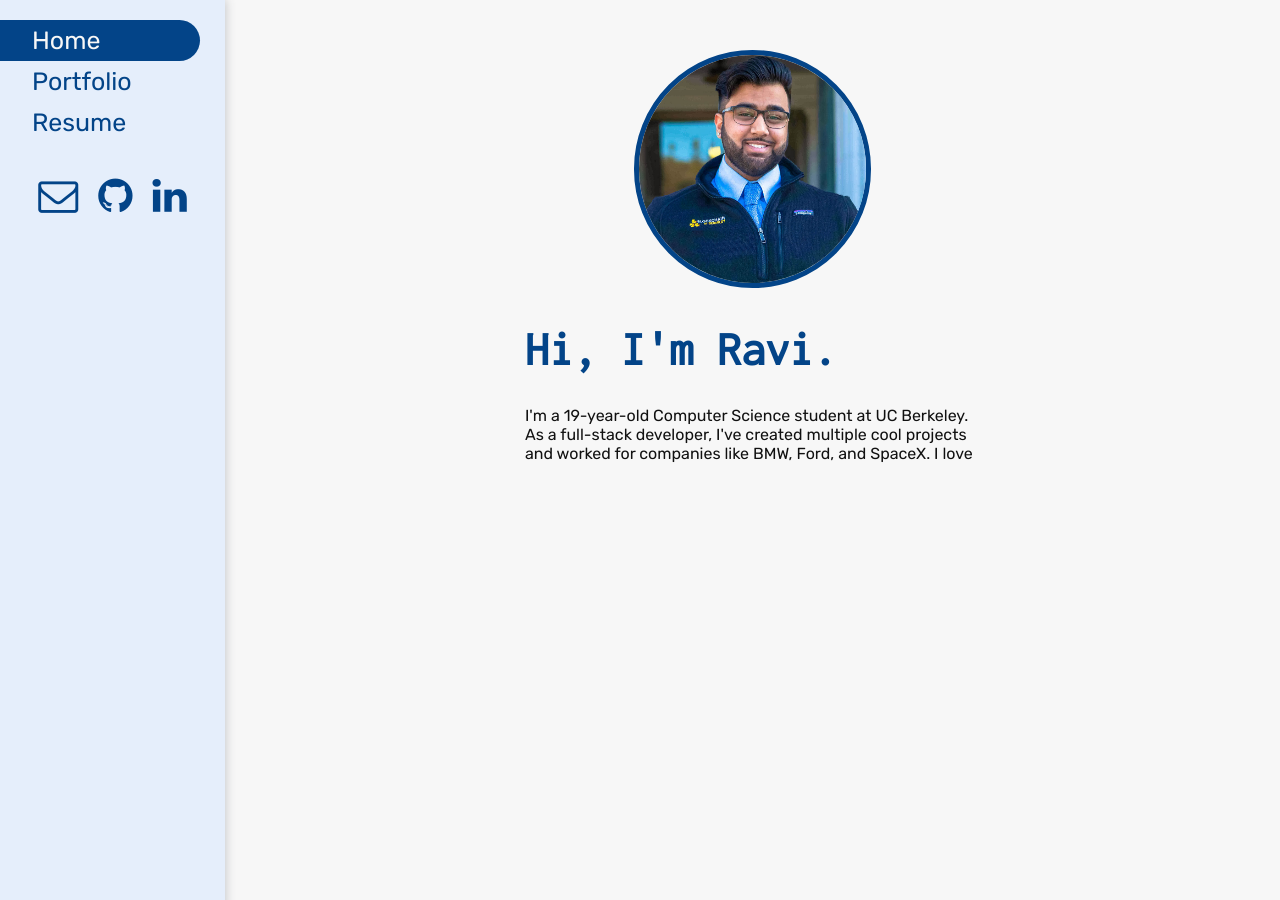
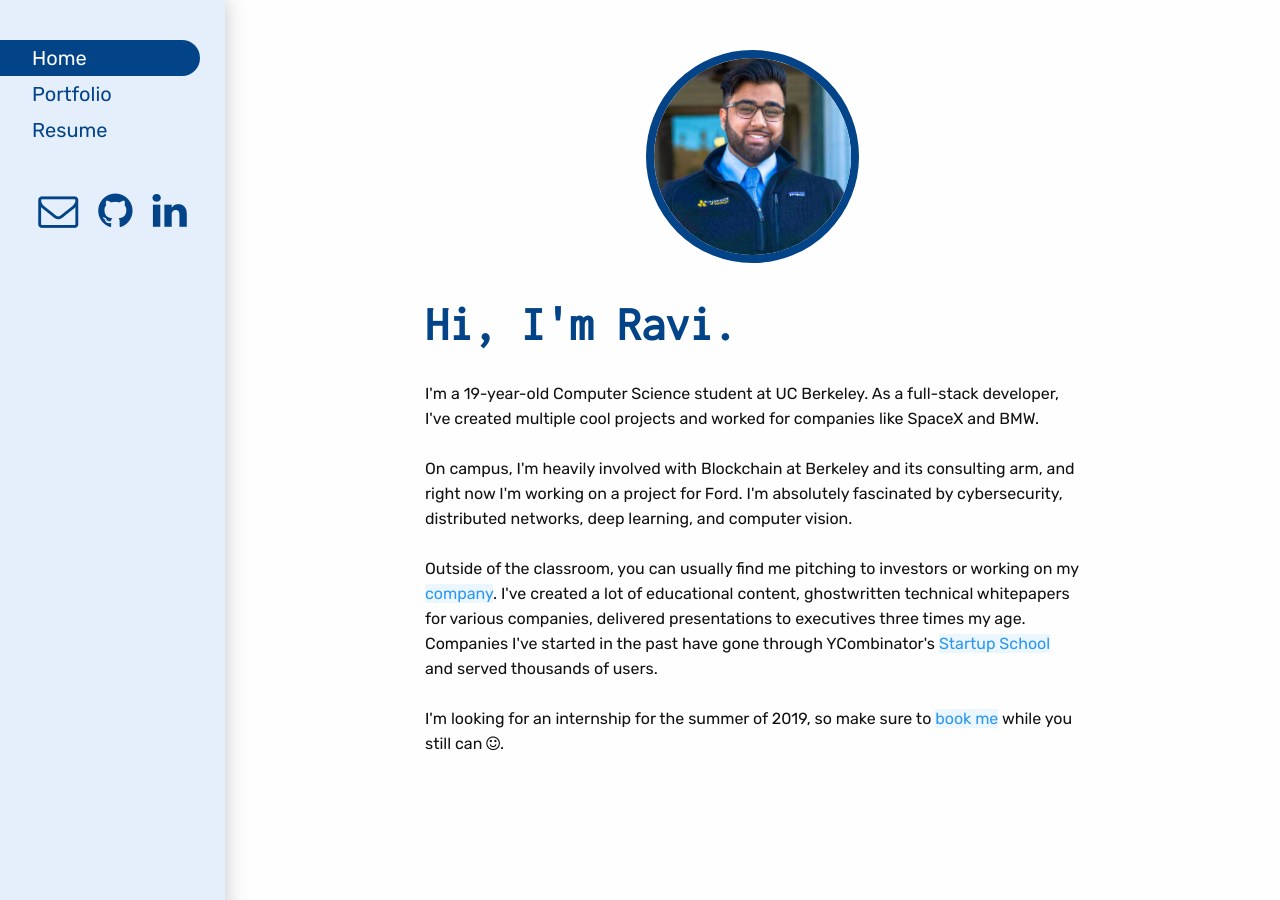
Before and after one commit to rjotwani/ravijotwani_website, a Jekyll site: the page index.html, which Jekyll copies as it is, in a window 1280 px wide. Built offline with Jekyll 4.4.1, drawn with Linux system fonts in a browser that asks for light colours.

Commit message:
finished profile description

```diff
--- a/css/main.css
+++ b/css/main.css
@@ -1,6 +1,6 @@
 body {
     margin: 0px;
-    background-color: #F7F7F7
+    background-color: #FEFEFE
 }
 
 #sections {
@@ -11,11 +11,11 @@ body {
     top: 0;
     left: 0;
     overflow-x: hidden;
-    padding-top: 20px;
+    padding-top: 40px;
     background-color: #E5EEFB;
-    -webkit-box-shadow: 0 0px 10px rgba(57, 63, 72, 0.3);
-    -moz-box-shadow: 0 0px 10px rgba(57, 63, 72, 0.3);
-    box-shadow: 0 0px 10px rgba(57, 63, 72, 0.3);
+    -webkit-box-shadow: 0 0px 20px rgba(57, 63, 72, 0.3);
+    -moz-box-shadow: 0 0px 20px rgba(57, 63, 72, 0.3);
+    box-shadow: 0 0px 20px rgba(57, 63, 72, 0.3);
 }
 
 #sections button {
@@ -24,7 +24,7 @@ body {
     width: 200px;
     text-align: left;
     text-decoration: none;
-    font-size: 25px;
+    font-size: 20px;
     color: #034488;
     display: block;
     border: none;
@@ -44,14 +44,14 @@ body {
 
 #sections button:focus {
     outline: 0;
-    color: #F7F7F7;
+    color: #FEFEFE;
     background-color: #034488;
     border-top-right-radius: 25px;
     border-bottom-right-radius: 25px;
 }
 
 #links {
-    padding-top: 30px;
+    padding-top: 40px;
     color: #034488;
     text-align: center;
     font-size: 40px;
@@ -82,7 +82,7 @@ body {
 }
 
 #home {
-    padding: 50px 300px 50px 300px;
+    padding: 50px 200px 50px 200px;
 }
 
 #me {
@@ -90,8 +90,8 @@ body {
 }
 
 #me img {
-    width: 50%;
-    border: 5px solid #034488;
+    width: 30%;
+    border: 8px solid #034488;
     border-radius: 50%;
 }
 
@@ -107,6 +107,13 @@ body {
 #bio {
     font-family: "Rubik", sans-serif;
     color: #111;
+    line-height: 25px;;
+}
+
+#bio a {
+    color: #2B97EF;
+    background-color: rgba(77,171,247,.1);
+    text-decoration: none;
 }
 
 @keyframes blink-caret {
--- a/index.html
+++ b/index.html
@@ -31,9 +31,23 @@
         </div>
         <h1 id="typewriter"></h1>
         <p id="bio">
-          I'm a 19-year-old Computer Science student at UC Berkeley.
-          As a full-stack developer, I've created multiple cool projects
-          and worked for companies like BMW, Ford, and SpaceX. I love
+          I'm a 19-year-old Computer Science student at UC Berkeley. As a full-stack
+          developer, I've created multiple cool projects and worked for companies like
+          SpaceX and BMW.
+          <br/><br/>
+          On campus, I'm heavily involved with Blockchain at Berkeley and its consulting
+          arm, and right now I'm working on a project for Ford. I'm absolutely fascinated by
+          cybersecurity, distributed networks, deep learning, and computer vision.
+          <br/><br/>
+          Outside of the classroom, you can usually find me pitching to investors or working
+          on my <a href="https://bidsevents.com" target="_blank">company</a>. I've created
+          a lot of educational content, ghostwritten technical whitepapers for various companies,
+          delivered presentations to executives three times my age. Companies I've started in the
+          past have gone through YCombinator's <a href="https://www.startupschool.org/" target="_blank">
+          Startup School</a> and served thousands of users.
+          <br/><br/>
+          I'm looking for an internship for the summer of 2019, so make sure to <a href="https://rjotwani.youcanbook.me/" target="_blank">
+          book me</a> while you still can <i class="fa fa-smile-o"></i>.
         </p>
       </div>
 
--- a/js/content.js
+++ b/js/content.js
@@ -4,7 +4,7 @@
 
  var i = 0;
  var txt = "Hi, I'm Ravi.";
- var speed = 75;
+ var speed = 78;
 
  function typeWriter() {
    if (i < txt.length) {
```
